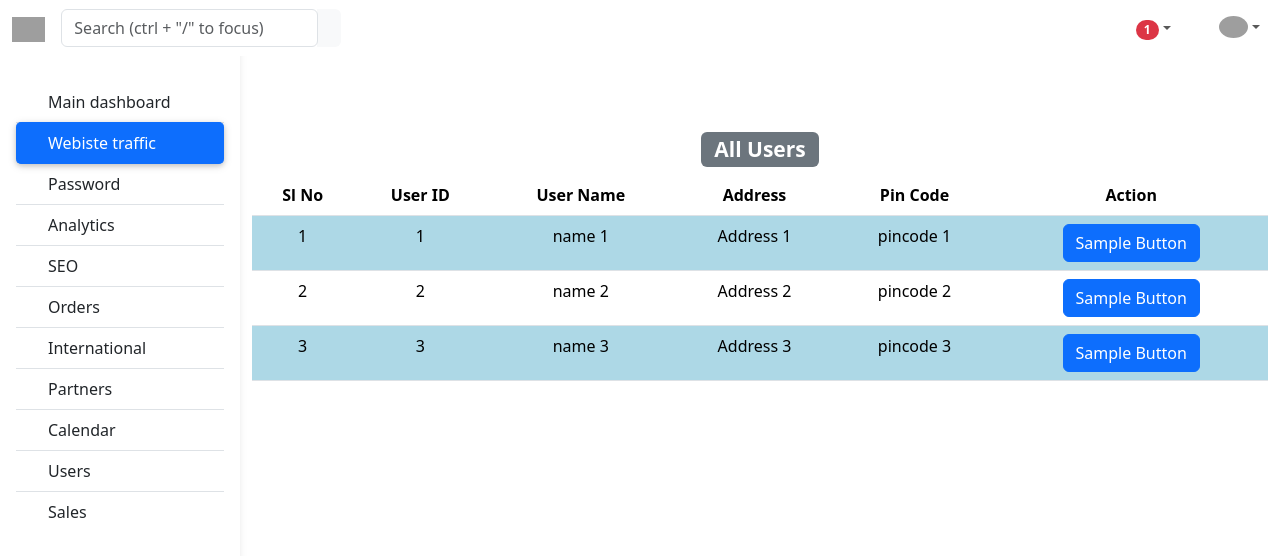
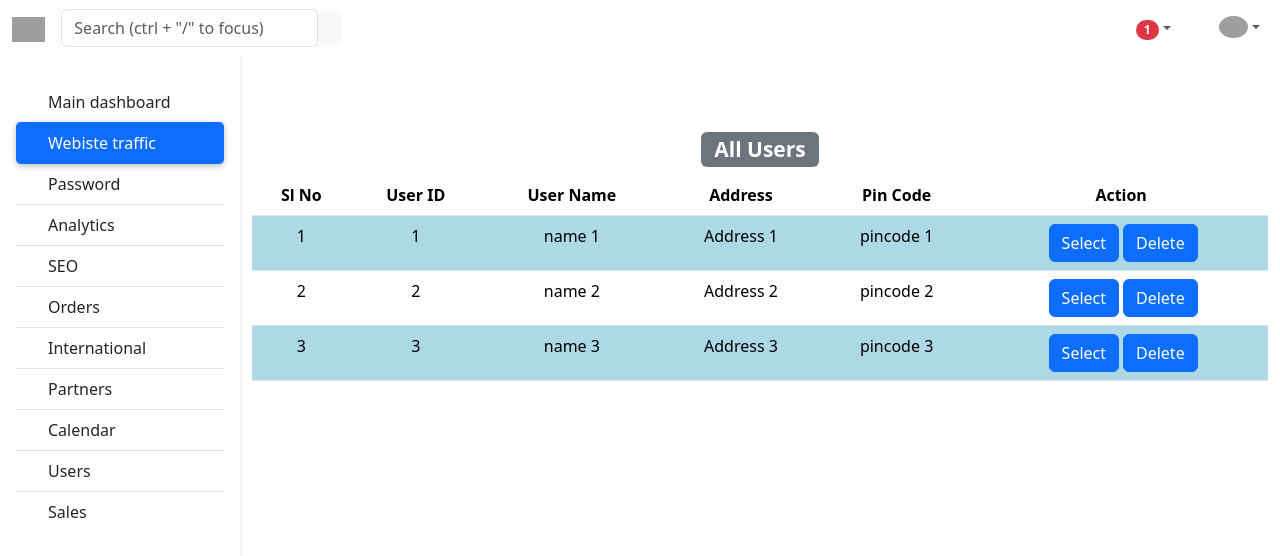
Before and after one commit to joydeep-basak/AngularAssignment, an Angular app in the folder demo-list/: page / in a window 1280 px wide. Shown: the top 556 px of the page. Built offline with nearby package versions, Linux system fonts and the light colour scheme; grey boxes are pictures that could not be loaded.

Commit message:
Nested Element added

```diff
--- a/demo-list/src/app/app.module.ts
+++ b/demo-list/src/app/app.module.ts
@@ -5,12 +5,14 @@ import { AppRoutingModule } from './app-routing.module';
 import { AppComponent } from './app.component';
 import { UserComponentComponent } from '../app/user-component/user-component.component';
 import { UserTableComponent } from './user-table/user-table.component';
+import { UserFormComponent } from './user-form/user-form.component';
 
 @NgModule({
   declarations: [
     AppComponent,
     UserComponentComponent,
-    UserTableComponent
+    UserTableComponent,
+    UserFormComponent
   ],
   imports: [
     BrowserModule,
--- /dev/null
+++ b/demo-list/src/app/user-form/user-form.component.html
@@ -0,0 +1,35 @@
+<form style="border-style: outset;border-radius: 25px;padding: 10px;" *ngIf="show">
+    <div class="form-group row">
+      <label for="userid" class="col-sm-2 col-form-label">User Id</label>
+      <div class="col-sm-10">
+        <input type="text" disabled class="form-control-plaintext" id="userid" placeholder="Selected ID" [readOnly]="true">
+      </div>
+    </div>
+    <div class="form-group row">
+      <label for="username" class="col-sm-2 col-form-label">User Name</label>
+      <div class="col-sm-10">
+        <input type="text" class="form-control" id="username" placeholder="User Name">
+      </div>
+    </div>
+    <div class="form-group row">
+        <label for="address" class="col-sm-2 col-form-label">Address</label>
+        <div class="col-sm-10">
+          <input type="text" class="form-control" id="address" placeholder="Address">
+        </div>
+      </div>
+      <div class="form-group row">
+        <label for="pincode" class="col-sm-2 col-form-label">Pin Code</label>
+        <div class="col-sm-10">
+          <input type="text" class="form-control" id="pincode" placeholder="Pin">
+        </div>
+      </div>
+      <div class="form-group row">
+        <div class="col-sm-6">
+            <button type="submit" class="col-sm-2 btn btn-primary mb-2" (click)="save()">Save</button>
+          </div>
+        <div class="col-sm-6">
+            <button type="submit" class="col-sm-2 btn btn-primary mb-2" (click)="hideForm()">Cancel</button>
+        </div>
+      </div>
+
+  </form>
--- /dev/null
+++ b/demo-list/src/app/user-form/user-form.component.ts
@@ -0,0 +1,29 @@
+import { Component, Input } from '@angular/core';
+import { User } from '../user-component/user-model';
+
+@Component({
+  selector: 'app-user-form',
+  templateUrl: './user-form.component.html',
+  styleUrls: ['./user-form.component.css']
+})
+export class UserFormComponent {
+
+
+
+  @Input()
+  user!: User;
+  @Input()
+  show! :boolean;
+  constructor () {
+      this.show = true;
+  }
+
+  save() {
+
+  }
+
+  hideForm() {
+    alert(this.show)
+    this.show = false;
+  }
+}
--- a/demo-list/src/app/user-table/user-table.component.html
+++ b/demo-list/src/app/user-table/user-table.component.html
@@ -16,16 +16,23 @@
       <td *ngIf="i % 2 == 0" style="background-color: lightblue;">{{user.userid}}</td>
       <td *ngIf="i % 2 == 1">{{user.userid}}</td>
       <td *ngIf="i % 2 == 0" style="background-color: lightblue;">{{user.username}}</td>
-        <td *ngIf="i % 2 == 1" >{{user.username}}</td>
+      <td *ngIf="i % 2 == 1">{{user.username}}</td>
       <td *ngIf="i % 2 == 0" style="background-color: lightblue;">{{user.address}}</td>
-        <td *ngIf="i % 2 == 1" >{{user.address}}</td>
+      <td *ngIf="i % 2 == 1">{{user.address}}</td>
       <td *ngIf="i % 2 == 0" style="background-color: lightblue;">{{user.pincode}}</td>
-        <td *ngIf="i % 2 == 1" >{{user.pincode}}</td>
+      <td *ngIf="i % 2 == 1">{{user.pincode}}</td>
       <td *ngIf="i % 2 == 0" style="background-color: lightblue;">
-            <button type="button" class="btn btn-primary" (click)="delete(user.userid)">
-                <span class="bi bi-trash"></span> Sample Button</button></td>
-        <td *ngIf="i % 2 == 1" > <button type="button" class="btn btn-primary"  (click)="delete(user.userid)">
-            <span class="bi bi-trash"></span> Sample Button</button></td>
+        <button type="button" class="btn btn-primary ms-1" (click)="select(user.userid)">
+          <span class="bi bi-trash"></span> Select</button>
+        <button type="button" class="btn btn-primary ms-1" (click)="delete(user.userid)">
+          <span class="bi bi-trash"></span> Delete</button>
+      </td>
+      <td *ngIf="i % 2 == 1">
+        <button type="button" class="btn btn-primary ms-1" (click)="select(user.userid)">
+          <span class="bi bi-trash"></span> Select</button>
+        <button type="button" class="btn btn-primary ms-1" (click)="delete(user.userid)">
+          <span class="bi bi-trash"></span> Delete</button>
+      </td>
     </tr>
   </tbody>
 </table>
--- a/demo-list/src/app/user-table/user-table.component.ts
+++ b/demo-list/src/app/user-table/user-table.component.ts
@@ -10,7 +10,11 @@ export class UserTableComponent {
 
   @Input()
   users!: User[];
+  user! : User
+  show! : boolean
+  get() {
 
+  }
   constructor() {
 
   }
@@ -18,4 +22,10 @@ export class UserTableComponent {
   delete(id:number) {
     alert(id);
   }
+
+  select(id:number) {
+    this.user = this.users[id];
+    this.show = true;
+    alert(this.user + '|' + this.show);
+  }
 }
--- a/demo-list/src/index.html
+++ b/demo-list/src/index.html
@@ -2,7 +2,7 @@
 <html lang="en">
 <head>
   <meta charset="utf-8">
-  <title>DemoList</title>
+  <title>Assignment</title>
   <base href="/">
   <meta name="viewport" content="width=device-width, initial-scale=1">
   <link rel="icon" type="image/x-icon" href="favicon.ico">
```
Also changed, not shown: demo-list/src/app/user-component/user-component.component.html (line endings or trailing spaces), demo-list/src/app/user-form/user-form.component.css (added), 1 other file (tests, documents, lock files or other folders). Lines whose indentation alone changed are shown as unchanged.
